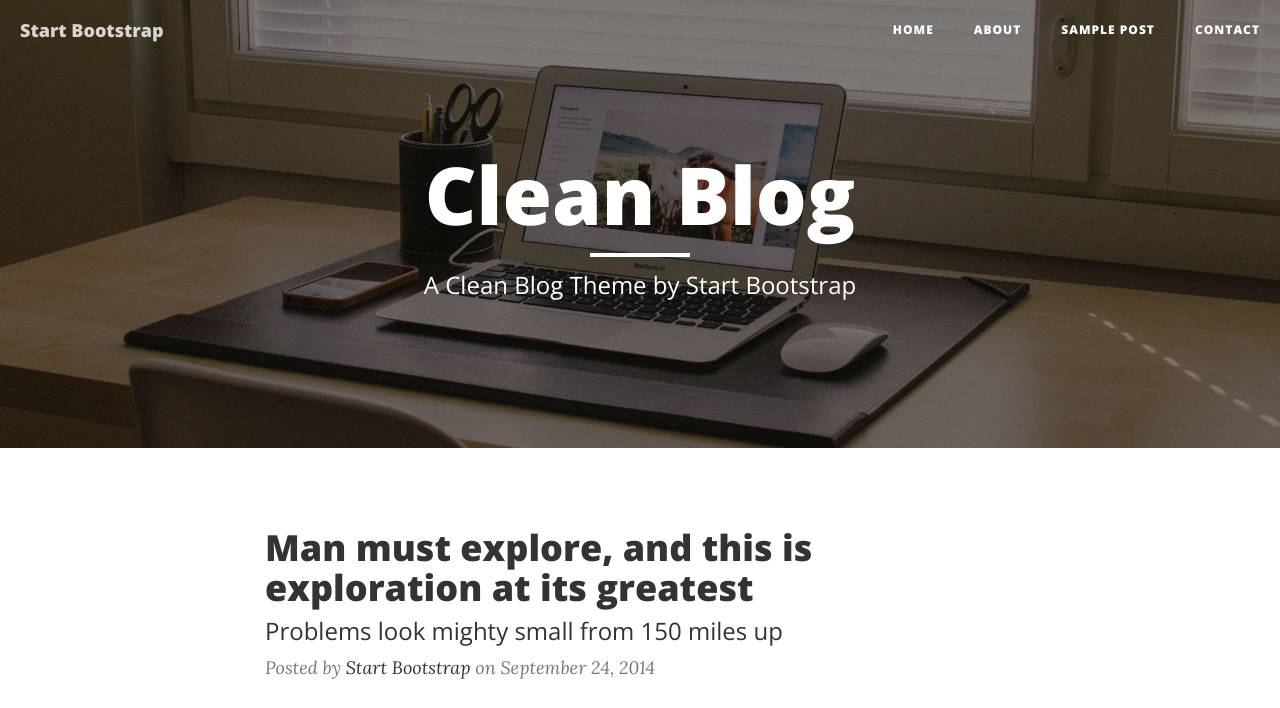
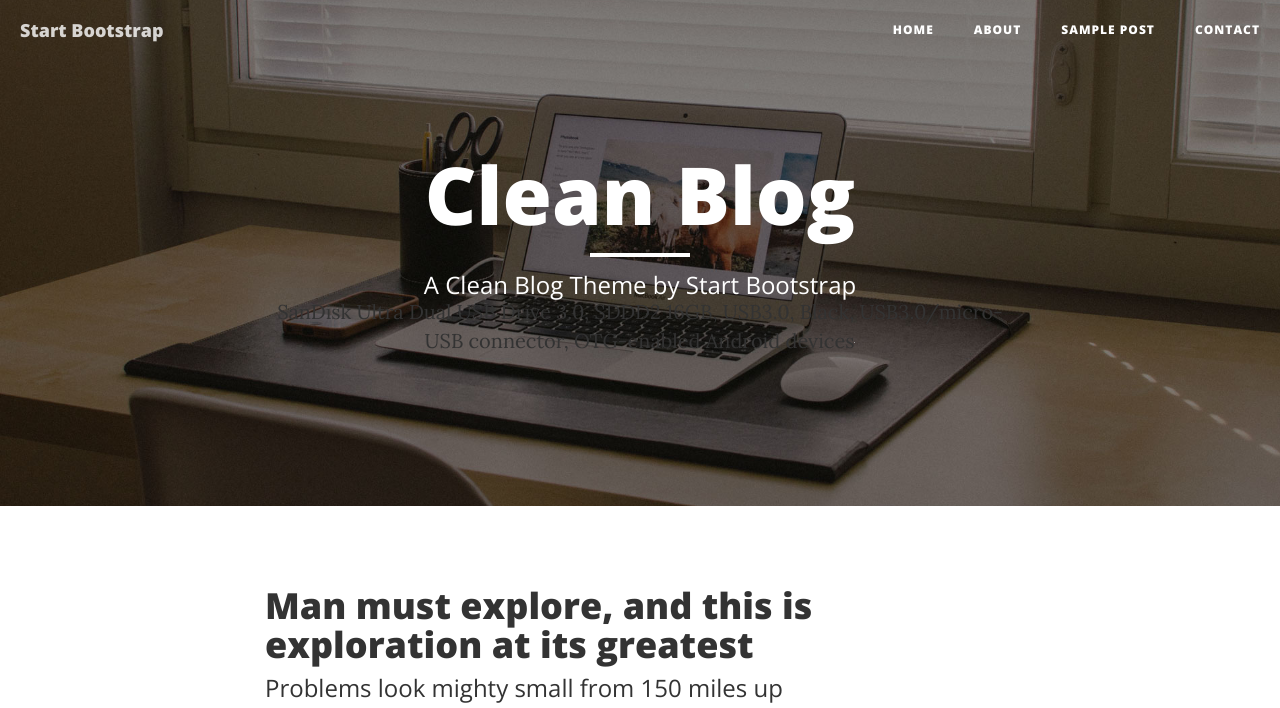
Before and after one commit to routhsrinivas/routhsrinivas.github.io, a website: page index.html in a window 1280 px wide. Shown: the top 708 px of the page. Drawn offline with nearby package versions, Linux system fonts and the light colour scheme.

Commit message:
second change

```diff
--- a/index.html
+++ b/index.html
@@ -77,6 +77,7 @@
                         <h1>Clean Blog</h1>
                         <hr class="small">
                         <span class="subheading">A Clean Blog Theme by Start Bootstrap</span>
+                        <a target="_blank" href="https://www.amazon.in/gp/product/B00RBGYG74/ref=as_li_tl?ie=UTF8&camp=3638&creative=24630&creativeASIN=B00RBGYG74&linkCode=as2&tag=routhsrinivas-21&linkId=a530ef26b87e96421c47a36a66229b16">SanDisk Ultra Dual USB Drive 3.0, SDDD2 16GB, USB3.0, Black, USB3.0/micro-USB connector, OTG-enabled Android devices</a><img src="//ir-in.amazon-adsystem.com/e/ir?t=routhsrinivas-21&l=am2&o=31&a=B00RBGYG74" width="1" height="1" border="0" alt="" style="border:none !important; margin:0px !important;" />
                     </div>
                 </div>
             </div>
```
